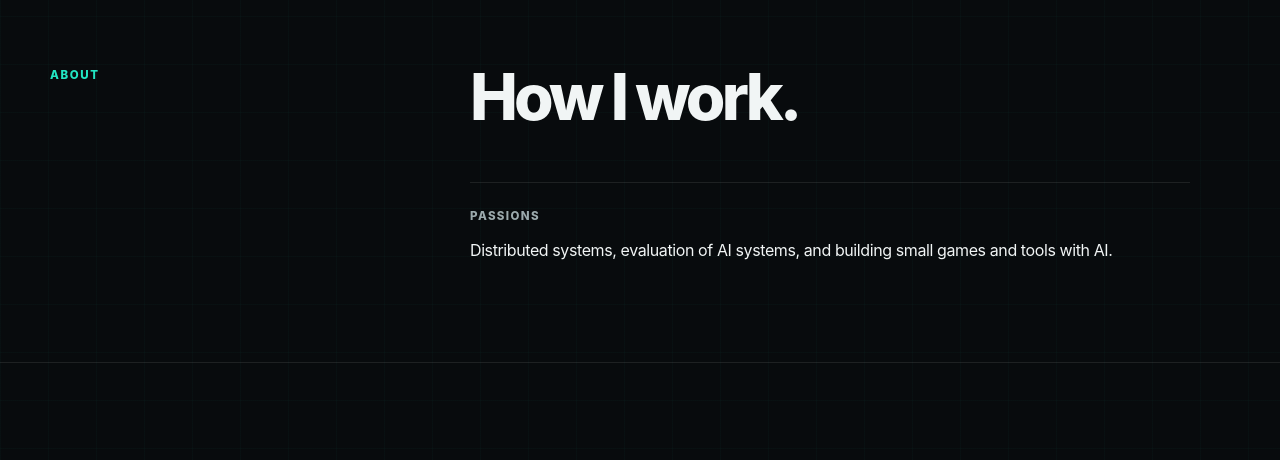
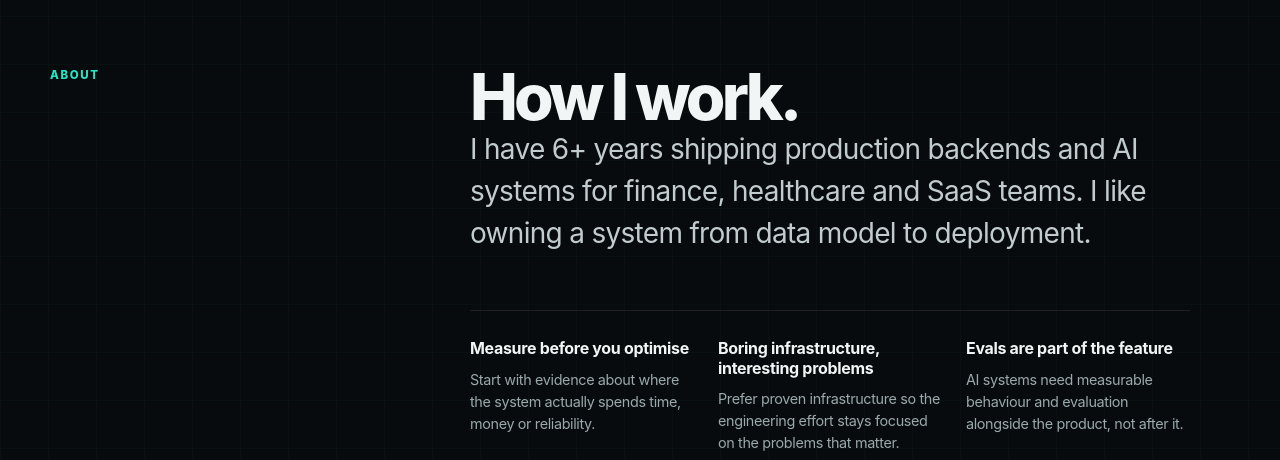
Before and after one commit to engtusharlimbasiya-source/tushar-limbasiya, a plain HTML site: page index.html in a window 1280 px wide. Shown: the part 2480-2940 px from the top of the page. Drawn offline with Linux system fonts and the light colour scheme.

Commit message:
Add Majority Report game

```diff
--- a/index.html
+++ b/index.html
@@ -938,6 +938,47 @@
   id="about"
   aria-labelledby="about-title"
 >
+  <style>
+    .about-intro {
+      max-width: 760px;
+      margin: 26px 0 0;
+      color: var(--muted-strong);
+      font-size: clamp(1.15rem, 2.2vw, 1.45rem);
+      line-height: 1.55;
+      letter-spacing: -0.02em;
+    }
+
+    .principles {
+      display: grid;
+      grid-template-columns: repeat(3, minmax(0, 1fr));
+      gap: 24px;
+      margin-top: 56px;
+      padding-top: 28px;
+      border-top: 1px solid var(--border);
+    }
+
+    .principle h3 {
+      margin: 0 0 10px;
+      font-size: 1rem;
+      line-height: 1.2;
+      letter-spacing: -0.02em;
+    }
+
+    .principle p {
+      margin: 0;
+      color: var(--muted);
+      font-size: 0.9rem;
+      line-height: 1.55;
+    }
+
+    @media (max-width: 820px) {
+      .principles {
+        grid-template-columns: 1fr;
+        gap: 28px;
+      }
+    }
+  </style>
+
   <div class="container">
     <div class="about-grid">
       <div>
@@ -947,11 +988,43 @@
       <div class="about-copy">
         <h2 class="section-title" id="about-title">How I work.</h2>
 
+        <p class="about-intro">
+          I have 6+ years shipping production backends and AI systems for
+          finance, healthcare and SaaS teams. I like owning a system from data
+          model to deployment.
+        </p>
+
+        <div class="principles">
+          <article class="principle">
+            <h3>Measure before you optimise</h3>
+            <p>
+              Start with evidence about where the system actually spends time,
+              money or reliability.
+            </p>
+          </article>
+
+          <article class="principle">
+            <h3>Boring infrastructure, interesting problems</h3>
+            <p>
+              Prefer proven infrastructure so the engineering effort stays
+              focused on the problems that matter.
+            </p>
+          </article>
+
+          <article class="principle">
+            <h3>Evals are part of the feature</h3>
+            <p>
+              AI systems need measurable behaviour and evaluation alongside
+              the product, not after it.
+            </p>
+          </article>
+        </div>
+
         <div class="passions">
           <div class="passions-label">Passions</div>
           <p>
-                Distributed systems, evaluation of AI systems, and building
-                small games and tools with AI.
+            Distributed systems, evaluation of AI systems, and building small
+            games and tools with AI.
           </p>
         </div>
       </div>
```
Lines whose indentation alone changed are shown as unchanged.
